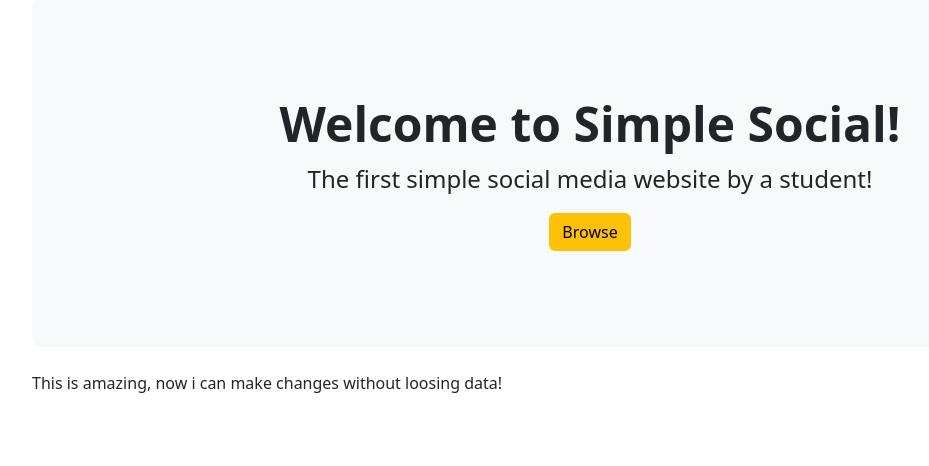
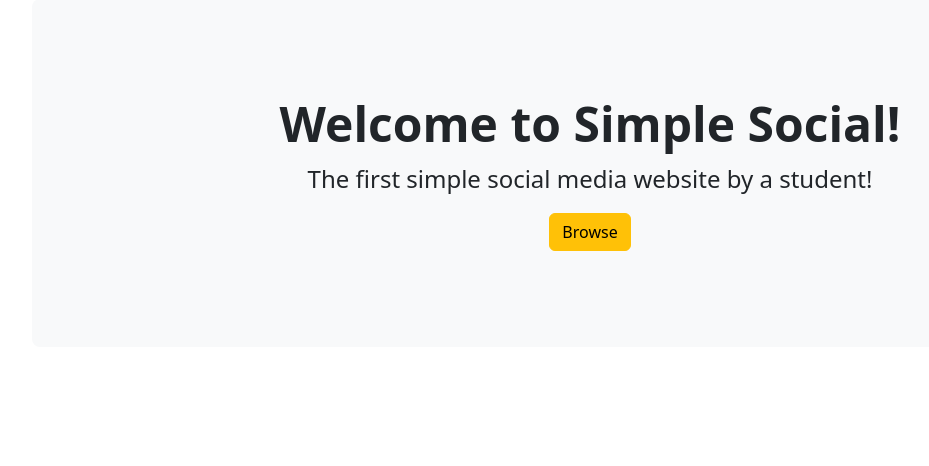
Before and after one commit to LostPython1192/socialweb, a Django app: page / in a window 1280 px wide. Shown: the part 57-523 px from the top of the page, without its empty margins (50-979 px from the left). Run offline with Django 4.2, Linux system fonts and the light colour scheme.

Commit message:
changelog-final-frontpage

```diff
--- a/templates/index.html
+++ b/templates/index.html
@@ -12,7 +12,6 @@
     </div>
   </div>
 
-<p>This is amazing, now i can make changes without loosing data!</p>
 
 
 
```
